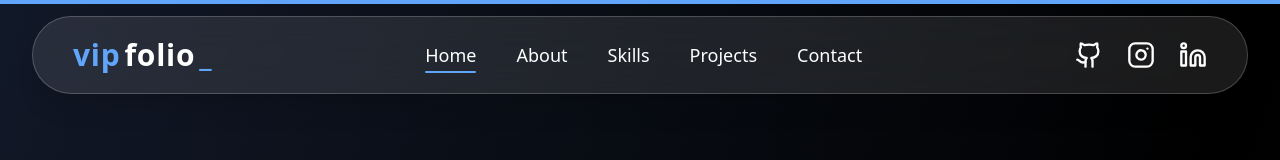
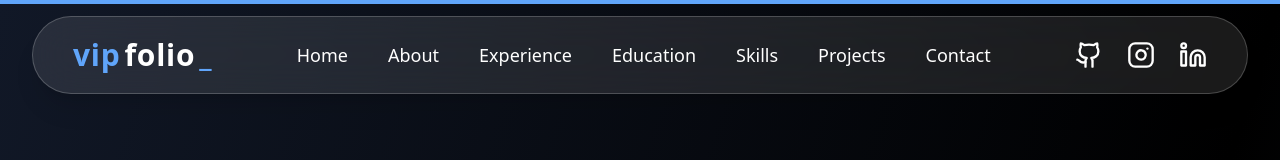
Before and after one commit to vippium/Personal-Portfolio, a React (Vite) app: page / in a window 1280 px wide. Shown: the top 160 px of the page. Built offline with nearby package versions, Linux system fonts and the light colour scheme.

Commit message:
feat(fix): Fixed `offset` for each section & Navbar section underline not working. feat(new): Added `Experience` & `Education` sections.

```diff
--- a/src/components/Navbar.jsx
+++ b/src/components/Navbar.jsx
@@ -5,7 +5,16 @@ import { motion, useScroll, useSpring, AnimatePresence } from "framer-motion";
 import { Link } from "react-scroll";
 
 const Navbar = () => {
-  const navItems = ["home", "about", "skills", "projects", "contact"];
+  const navItems = [
+    { id: "home", offset: -150 },
+    { id: "about", offset: -120 },
+    { id: "experience", offset: -60 },
+    { id: "education", offset: -80 },
+    { id: "skills", offset: -50 },
+    { id: "projects", offset: -45 },
+    { id: "contact", offset: -100 },
+  ];
+
   const [activeSection, setActiveSection] = useState("home");
 
   const { scrollYProgress } = useScroll();
@@ -17,8 +26,9 @@ const Navbar = () => {
 
   useEffect(() => {
     const handleScroll = () => {
-      navItems.forEach((id) => {
+      navItems.forEach(({ id }) => {
         const el = document.getElementById(id);
+
         if (!el) return;
 
         const rect = el.getBoundingClientRect();
@@ -56,18 +66,18 @@ const Navbar = () => {
             {navItems.map((item) => (
               <li key={item} className="relative">
                 <Link
-                  to={item}
+                  to={item.id}
                   smooth={true}
                   spy={true}
-                  offset={-80}
+                  offset={item.offset}
                   duration={500}
                   className={`text-white text-lg font-medium transition-colors duration-300 cursor-pointer ${
-                    activeSection === item
+                    activeSection === item.id
                       ? "text-blue-400"
                       : "hover:text-blue-400"
                   }`}
                 >
-                  {item.charAt(0).toUpperCase() + item.slice(1)}
+                  {item.id.charAt(0).toUpperCase() + item.id.slice(1)}
 
                   {/* AnimatePresence underline effect */}
                   <AnimatePresence mode="wait">
```
